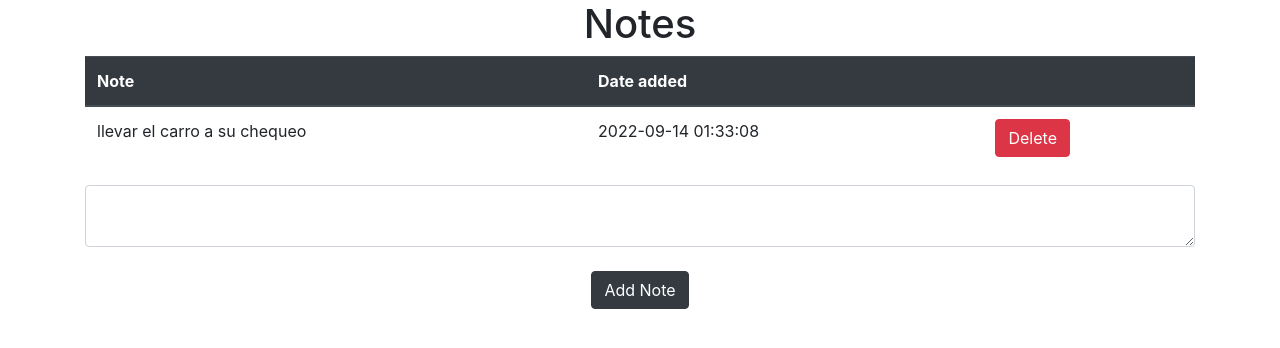
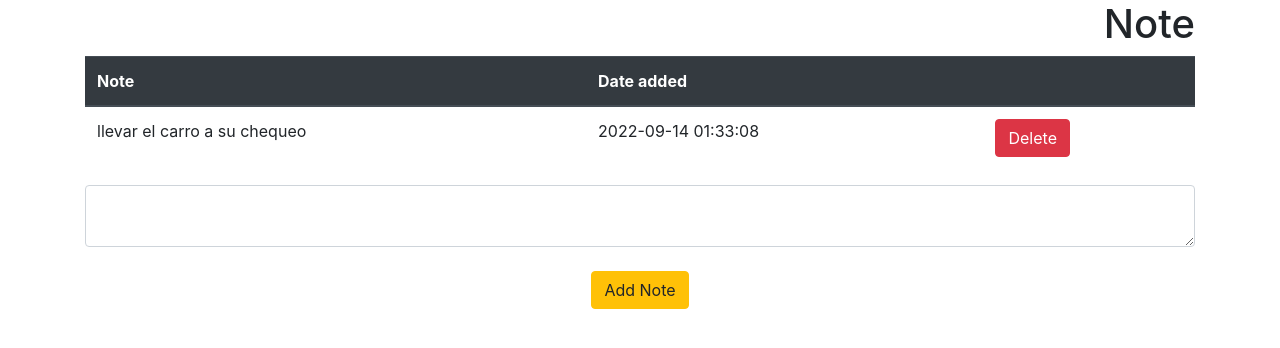
Before and after one commit to dannybeltran/demo, a Flask app: page / in a window 1280 px wide. Shown: the part 56-404 px from the top of the page. Run offline with Flask 2, Linux system fonts and the light colour scheme; a user stored in the database is signed in; data comes from the database, SQL or seed files in the repository; some libraries are stand-ins or nearby versions.

Commit message:
added bugs for testing

```diff
--- a/website/templates/home.html
+++ b/website/templates/home.html
@@ -1,5 +1,5 @@
 {% extends "base.html" %} {% block title %}Home{% endblock %} {% block content%}
-<h1 align="center">Notes</h1>
+<h1 align="right">Note</h1>
 <table class="table">
   <thead class="thead-dark">
     <tr>
@@ -30,7 +30,7 @@
   <textarea name="note" id="note" class="form-control"></textarea>
   <br />
   <div align="center">
-    <button type="submit" class="btn btn-dark">Add Note</button>
+    <button type="submit" class="btn btn-warning">Add Note</button>
   </div>
 </form>
 {% endblock %}
```
